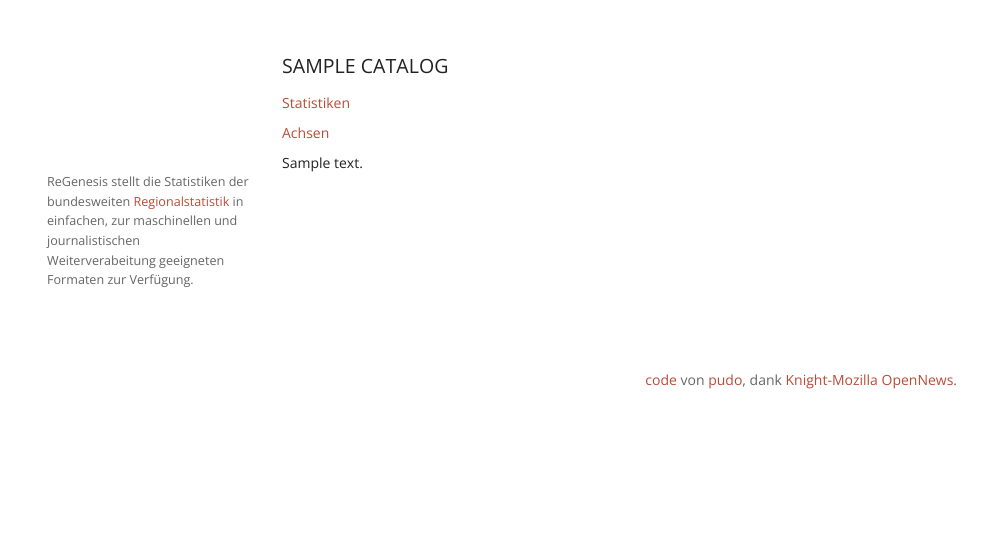
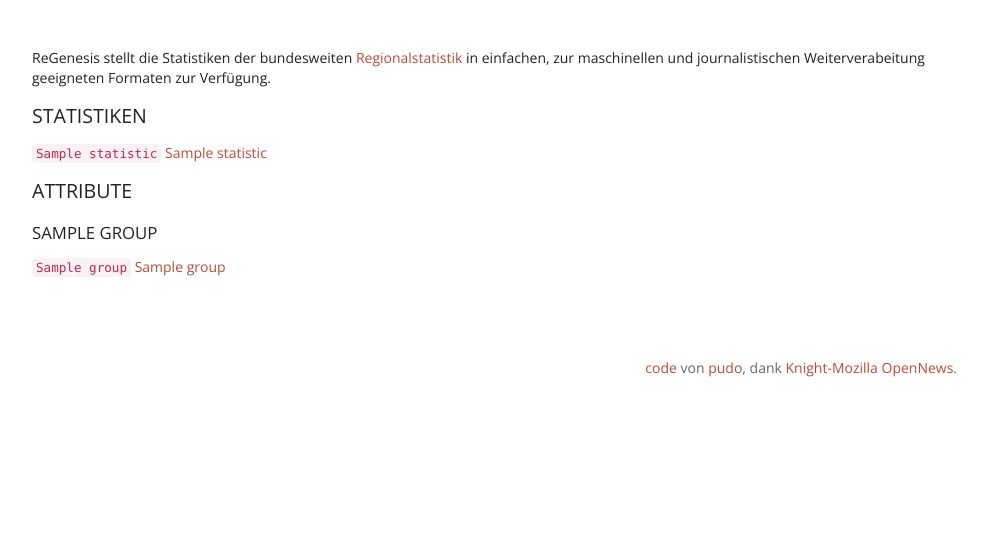
Before and after one commit to pudo/regenesis, a Flask app: template regenesis/templates/catalog/index.html in a window 1280 px wide. Shown: the part 132-672 px from the top of the page, without its empty margins (138-1125 px from the left). Run offline with Flask 2, Linux system fonts and the light colour scheme; the template is opened without the code that fills it: most values are stand-ins (such as "Sample title", 1, 10 or a date in 2020); some libraries are stand-ins or nearby versions.

Commit message:
Make a simple listing on the home page.

```diff
--- a/regenesis/default_settings.py
+++ b/regenesis/default_settings.py
@@ -1,11 +1,12 @@
 
+DEBUG = True
 
 ETL_URL = 'postgresql://localhost/regenesis'
 DATA_DIRECTORY = 'exports/'
 
 CATALOG = {
     'regional': {
-        'title': 'Regionalstatistik-Datenbank',
+        'title': 'Regionalstatistik',
         'url': 'https://www.regionalstatistik.de/',
         'username': '',
         'password': '',
--- a/regenesis/static/css/style.css
+++ b/regenesis/static/css/style.css
@@ -50,7 +50,7 @@ ul {
   padding: 0;
 }
 
-li {
+li, .list-item {
   margin: 0 0 10px;
 }
 
--- a/regenesis/templates/catalog/index.html
+++ b/regenesis/templates/catalog/index.html
@@ -4,25 +4,43 @@
   {{ catalog.title }}
 {% endblock %}
 
+{% block metatitle %}
+  {{ catalog.title }}
+{% endblock %}
+
 {% block content %}
-  <div class="row">
-
-    <div class="span9 col-12 col-sm-12 col-lg-9 col-lg-offset-3 pull-right" id="page">
-        <h2>{{ catalog.title }}</h2>
-        <ul class="entries">
-          <li><a href="{{ url_for('statistic.index', catalog=catalog.name) }}">Statistiken</a></li>
-          <li><a href="{{ url_for('dimension.index', catalog=catalog.name) }}">Achsen</a></li>
-        </ul>
-
-        {{content}}
+  <div id="page" class="row">
+    <div class="col-12">
+      <p>
+        ReGenesis stellt die Statistiken der bundesweiten <a href="https://www.regionalstatistik.de/genesis/online/logon">Regionalstatistik</a> in einfachen,
+        zur maschinellen und journalistischen Weiterverabeitung geeigneten Formaten zur
+        Verfügung.
+      </p>
     </div>
 
-    <div class="span3 col-12 col-sm-12 col-lg-3 hidden-print" id="sidebar">
-        <p>
-          ReGenesis stellt die Statistiken der bundesweiten <a href="https://www.regionalstatistik.de/genesis/online/logon">Regionalstatistik</a> in einfachen,
-          zur maschinellen und journalistischen Weiterverabeitung geeigneten Formaten zur
-          Verfügung.
-        </p>
+    <h2 class="col-12">Statistiken</h2>
+    <div class="col-12 row">
+      {% for statistic in statistics %}
+      <div class="col-12 col-sm-6 col-lg-6 list-item">
+        <a href="{{ url_for('statistic.view', catalog=catalog.name, name=statistic.name) }}">
+          <code>{{ statistic.name }}</code> {{ statistic.title_de }}</a>
+      </div>
+      {% endfor %}
     </div>
+
+    <h2 class="col-12">Attribute</h2>
+      {% for group in dimensions | groupby('measure_type_name') %}
+        <h3 class="col-12">{{group.grouper}}</h3>
+        <div class="col-12 row">
+        {% for dimension in group.list %}
+          <div class="col-12 col-sm-6 col-lg-6 list-item">
+
+              <a href="{{ url_for('dimension.view', catalog=catalog.name, name=dimension.name) }}">
+                <code>{{ dimension.name }}</code> {{ dimension.title_de }}</a>
+          </div>
+        {% endfor %}
+        </div>
+      {% endfor %}
+
   </div>
 {% endblock %}
--- a/regenesis/templates/layout.html
+++ b/regenesis/templates/layout.html
@@ -5,7 +5,7 @@
     <meta http-equiv="X-UA-Compatible" content="IE=edge,chrome=1">
     <meta name="viewport" content="width=device-width, initial-scale=1.0">
 
-    <title>{% block title %}Statistik-Viewer{% endblock %} - ReGENESIS</title>
+    <title>{% block title %}Statistik-Viewer{% endblock %} - Statistiken von Bund und Ländern</title>
     <meta name="description" content="{% block description %}Maschinenlesbare Datensätze aus dem Fundus der deutschen Bundes- und Regionalstatistik{% endblock %}">
 
     <link href="//netdna.bootstrapcdn.com/bootstrap/3.0.0-rc1/css/bootstrap.min.css" rel="stylesheet">
@@ -18,7 +18,7 @@
   </head>
   <body class="body-data">
     <header class="container">
-      <h1><a href="/">ReGenesis</a></h1>
+      <h1><a href="/">{% block metatitle %}ReGenesis{% endblock %}</a></h1>
     </header>
 
     <div id="airlock" class="container show-grid">
```
Also changed, not shown: regenesis/templates/dimension/index.html (deleted, +0 -17 lines), regenesis/templates/statistic/index.html (deleted, +0 -17 lines), regenesis/views/catalog.py (+12 -2 lines), regenesis/views/dimension.py (+0 -9 lines), regenesis/views/statistic.py (+0 -9 lines), regenesis/views/util.py (added, +11 -0 lines), regenesis/web.py (+12 -0 lines).
